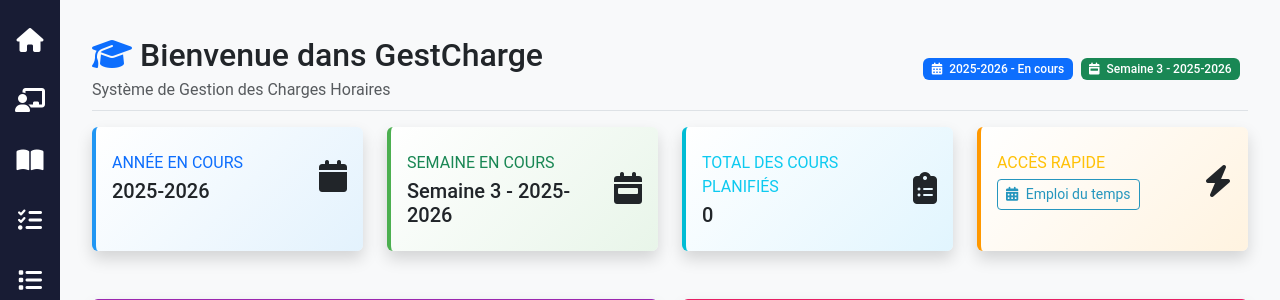
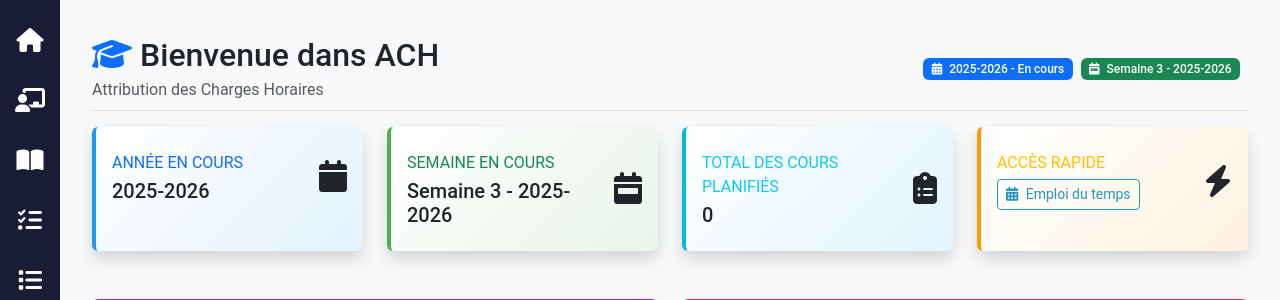
Before and after one commit to FBNTech/chargehoraire, a Django app: page / in a window 1280 px wide. Shown: the part 52-352 px from the top of the page. Run offline with Django 5.2, Linux system fonts and the light colour scheme; a user stored in the database is signed in; data comes from the database, SQL or seed files in the repository; data that the repository does not hold is empty; some libraries are stand-ins or nearby versions.

Commit message:
Donner accès complet au suivi pour gestionnaire et changer GestCharge en ACH

```diff
--- a/accounts/permissions.py
+++ b/accounts/permissions.py
@@ -159,7 +159,11 @@ def check_admin_permission(user):
 
 def check_administrative_role_permission(user):
     """Vérifie si l'utilisateur a un rôle administratif (Administrateur, Gestionnaire)."""
-    return user.is_authenticated and user.profile.is_administrative_role
+    if not user.is_authenticated:
+        return False
+
+    # Vérifier si l'utilisateur a le rôle admin ou gestionnaire
+    return user.profile.is_administrative_role or user.profile.roles.filter(name=Role.GESTIONNAIRE).exists()
 
 def check_section_role_permission(user):
     """Historique: pas de rôle de section actif."""
--- a/templates/base.html
+++ b/templates/base.html
@@ -4,7 +4,7 @@
 <head>
     <meta charset="UTF-8">
     <meta name="viewport" content="width=device-width, initial-scale=1.0">
-    <title>{% block title %}GestCharge - Gestion des Charges Horaires{% endblock %}</title>
+    <title>{% block title %}ACH - Attribution des Charges Horaires{% endblock %}</title>
     <!-- Favicon -->
     <link rel="icon" type="image/png" href="{% static 'images/ACHLogo.png' %}">
     <link rel="shortcut icon" type="image/png" href="{% static 'images/ACHLogo.png' %}">
--- a/templates/home.html
+++ b/templates/home.html
@@ -1,15 +1,15 @@
 {% extends 'base.html' %}
 {% load static %}
 
-{% block title %}Accueil - GestCharge{% endblock %}
+{% block title %}Accueil - ACH{% endblock %}
 
 {% block content %}
 <div class="container-fluid">
     <!-- En-tête -->
     <div class="d-flex justify-content-between flex-wrap flex-md-nowrap align-items-center pt-3 pb-2 mb-3 border-bottom">
         <div>
-            <h1 class="h2 mb-1"><i class="fas fa-graduation-cap me-2 text-primary"></i>Bienvenue dans GestCharge</h1>
-            <p class="text-muted mb-0">Système de Gestion des Charges Horaires</p>
+            <h1 class="h2 mb-1"><i class="fas fa-graduation-cap me-2 text-primary"></i>Bienvenue dans ACH</h1>
+            <p class="text-muted mb-0">Attribution des Charges Horaires</p>
         </div>
         <div class="btn-toolbar mb-2 mb-md-0">
             <div class="btn-group me-2">
```
